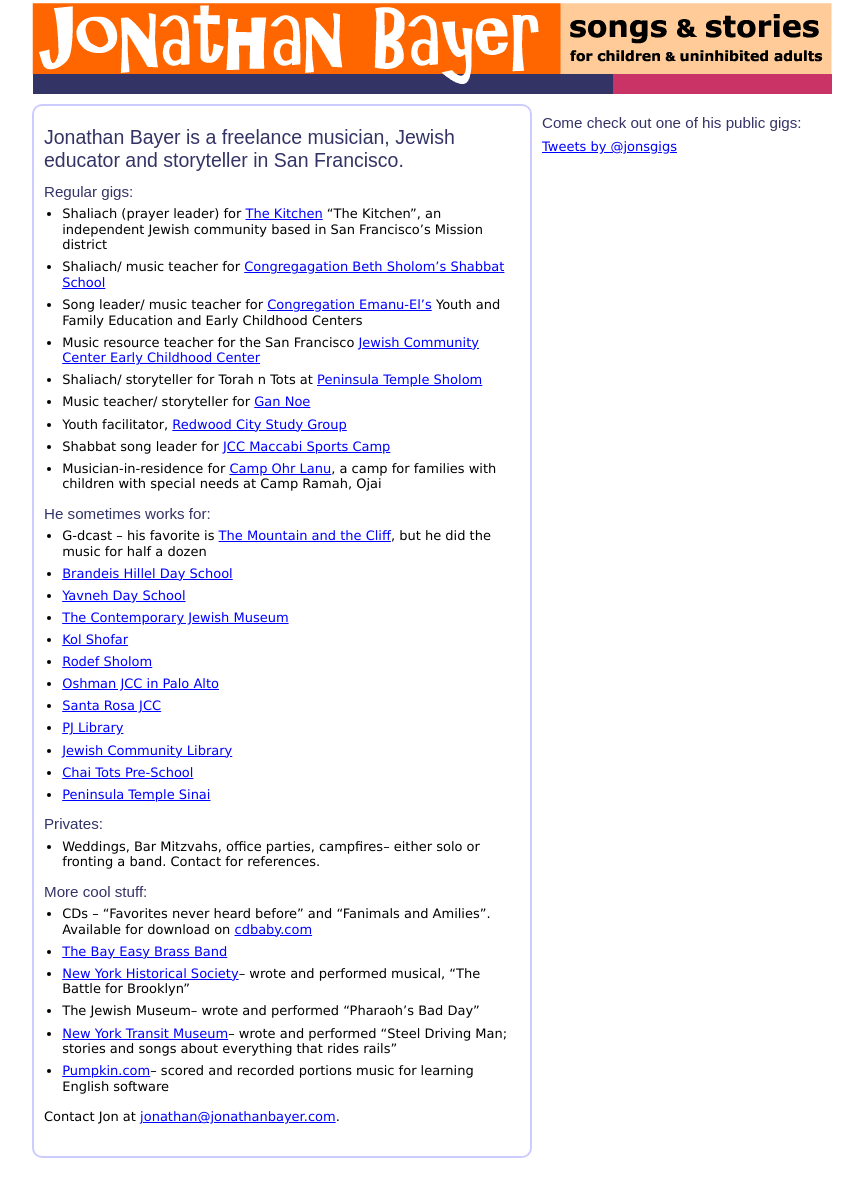
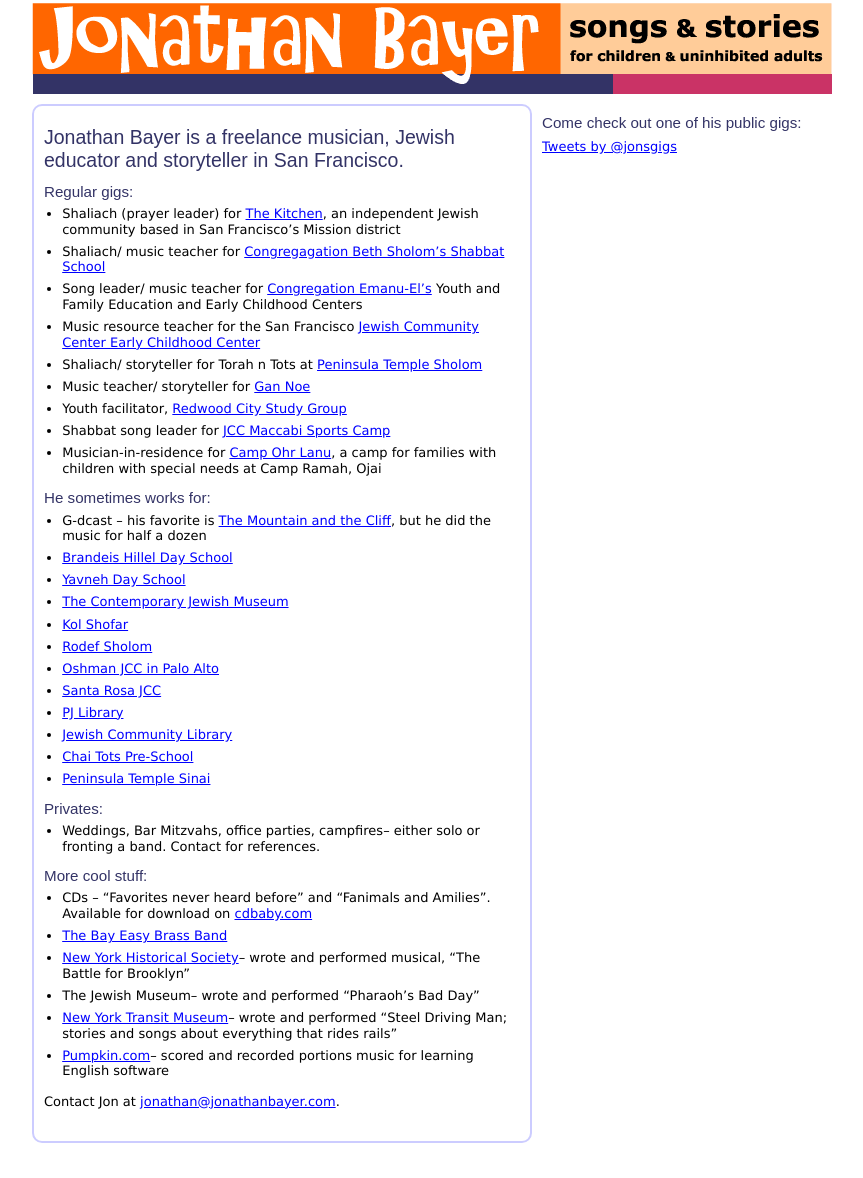
Before and after one commit to jonathanbayer/jonathanbayer.github.io, a Jekyll site: the page built from index.md, in a window 1280 px wide. Shown: the whole page, without its empty margins (208-1071 px from the left). Built offline with Jekyll 4.4.1, drawn with Linux system fonts in a browser that asks for light colours; some web fonts are replaced; comment, search, counter and statistics services are not loaded.

```diff
--- a/index.md
+++ b/index.md
@@ -6,7 +6,7 @@ layout: default
 
 ### Regular gigs:
 
--   Shaliach (prayer leader) for [The Kitchen](http://thekitchensf.org) "The Kitchen", an independent Jewish community based in San Francisco’s Mission district
+-   Shaliach (prayer leader) for [The Kitchen](http://thekitchensf.org), an independent Jewish community based in San Francisco’s Mission district
 -   Shaliach/ music teacher for [Congregagation Beth Sholom’s Shabbat School](http://bethsholomsf.org)
 -   Song leader/ music teacher for [Congregation Emanu-El’s](http://Emanuelsf.org) Youth and Family Education and Early Childhood Centers
 -   Music resource teacher for the San Francisco [Jewish Community Center Early Childhood Center](http://jccsf.org)
```
